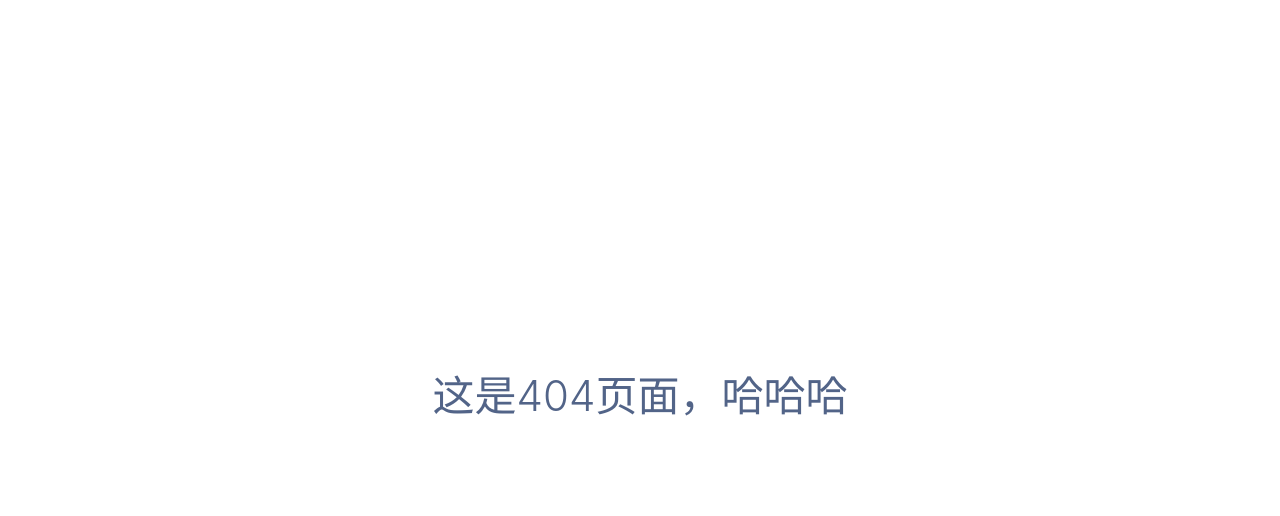
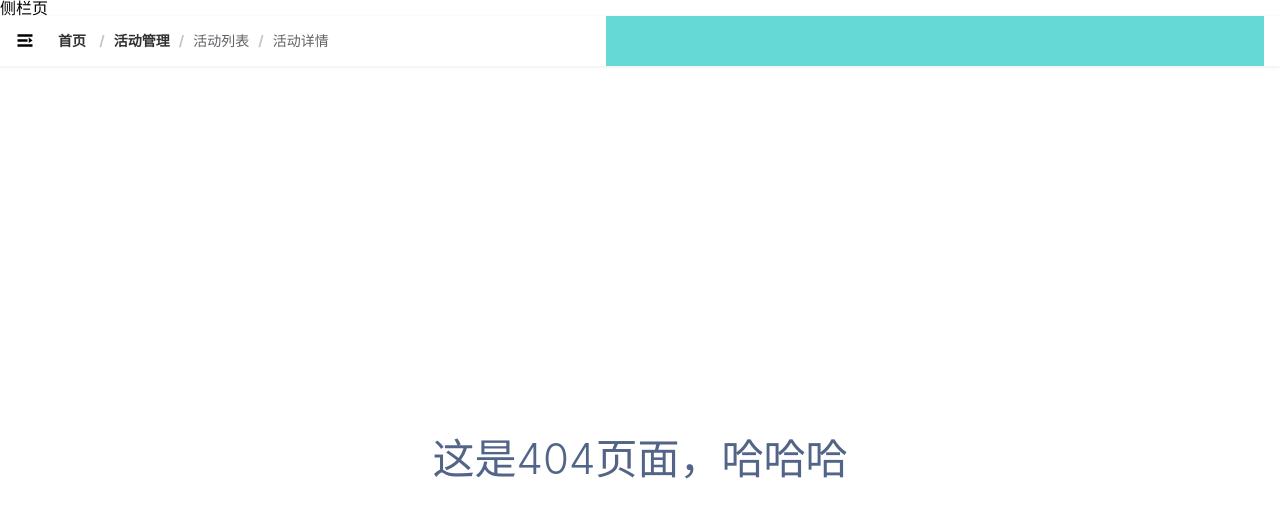
Before and after one commit to zptime/nuxt-admin-template, a Nuxt app: page /404 in a window 1280 px wide. Shown: the top 516 px of the page. Built offline with nearby package versions, Linux system fonts and the light colour scheme.

Commit message:
框架页

```diff
--- /dev/null
+++ b/components/common/Aside.vue
@@ -0,0 +1,15 @@
+<template>
+  <div>侧栏页</div>
+</template>
+
+<script>
+export default {
+  data () {
+    return {}
+  }
+}
+</script>
+
+<style scoped>
+
+</style>
--- /dev/null
+++ b/components/common/Breadcrumb.vue
@@ -0,0 +1,25 @@
+<template>
+  <el-breadcrumb class="app-breadcrumb" separator="/">
+    <el-breadcrumb-item :to="{ path: '/' }">
+      首页
+    </el-breadcrumb-item>
+    <el-breadcrumb-item><a href="/">活动管理</a></el-breadcrumb-item>
+    <el-breadcrumb-item>活动列表</el-breadcrumb-item>
+    <el-breadcrumb-item>活动详情</el-breadcrumb-item>
+  </el-breadcrumb>
+</template>
+
+<script>
+export default {
+  data () {
+    return {}
+  }
+}
+</script>
+
+<style scoped lang="scss">
+.app-breadcrumb{
+  margin: auto 8px;
+  font-size: 14px;
+}
+</style>
--- /dev/null
+++ b/components/common/Dropdown.vue
@@ -0,0 +1,44 @@
+<template>
+  <div class="right-menu">
+    <div class="avatar-wrapper">
+      <img src="/images/avatar.gif" class="user-avatar">
+      <i class="el-icon-caret-bottom" />
+    </div>
+    <el-dropdown trigger="click">
+      <span class="el-dropdown-link">
+        下拉菜单<i class="el-icon-arrow-down el-icon--right" />
+      </span>
+      <el-dropdown-menu slot="dropdown">
+        <el-dropdown-item icon="el-icon-plus">
+          黄金糕
+        </el-dropdown-item>
+        <el-dropdown-item icon="el-icon-circle-plus">
+          狮子头
+        </el-dropdown-item>
+        <el-dropdown-item icon="el-icon-circle-plus-outline">
+          螺蛳粉
+        </el-dropdown-item>
+        <el-dropdown-item icon="el-icon-check">
+          双皮奶
+        </el-dropdown-item>
+        <el-dropdown-item icon="el-icon-circle-check">
+          蚵仔煎
+        </el-dropdown-item>
+      </el-dropdown-menu>
+    </el-dropdown>
+  </div>
+</template>
+
+<script>
+export default {
+  data () {
+    return {}
+  }
+}
+</script>
+
+<style scoped lang="scss">
+.app-breadcrumb{
+  margin: auto 8px;
+}
+</style>
--- /dev/null
+++ b/components/common/Header.vue
@@ -0,0 +1,75 @@
+<template>
+  <div class="navbar">
+    <div class="fold-container" @click="toggleSideBar">
+      <i v-if="isActive" class="el-icon-s-unfold" />
+      <i v-else class="el-icon-s-fold" />
+    </div>
+    <Breadcrumb class="breadcrumb-container" />
+    <Dropdown class="dropdown-container" />
+  </div>
+</template>
+
+<script>
+import Breadcrumb from '~/components/common/Breadcrumb.vue'
+import Dropdown from '~/components/common/Dropdown.vue'
+export default {
+  components: {
+    Breadcrumb,
+    Dropdown
+  },
+  data () {
+    return {
+    }
+  },
+  computed: {
+    isActive () {
+      return this.$store.state.app.sidebar.opened
+    }
+  },
+  methods: {
+    toggleSideBar () {
+      this.$store.dispatch('app/toggleSideBar')
+    }
+  }
+}
+</script>
+
+<style scoped lang="scss">
+.navbar{
+  height: 50px;
+  overflow: hidden;
+  position: relative;
+  background: #fff;
+  box-shadow: 0 1px 4px rgba(0,21,41,.08);
+
+  .fold-container{
+    height: 100%;
+    width: 50px;
+    cursor: pointer;
+    float: left;
+    display: flex;
+    align-items: center;
+    justify-content: center;
+    transition: background .3s;
+    -webkit-tap-highlight-color:transparent;
+
+    &:hover {
+      background: rgba(0, 0, 0, .025)
+    }
+
+    i {
+      font-size: 20px;
+    }
+  }
+
+  .breadcrumb-container{
+    float: left;
+    line-height: 50px;
+  }
+
+  .dropdown-container{
+    float: right;
+  }
+}
+
+</style>
--- a/layouts/base.vue
+++ b/layouts/base.vue
@@ -6,8 +6,7 @@
 
 <style>
 html {
-  font-family: 'Source Sans Pro', -apple-system, BlinkMacSystemFont, 'Segoe UI',
-    Roboto, 'Helvetica Neue', Arial, sans-serif;
+  font-family: -apple-system, BlinkMacSystemFont, 'Helvetica Neue', Arial, sans-serif, 'PingFang SC', STHeiti,'Microsoft Yahei', Tahoma, Simsun;
   font-size: 16px;
   word-spacing: 1px;
   -ms-text-size-adjust: 100%;
@@ -15,6 +14,7 @@ html {
   -moz-osx-font-smoothing: grayscale;
   -webkit-font-smoothing: antialiased;
   box-sizing: border-box;
+  line-height: 1;
 }
 
 *,
--- a/layouts/default.vue
+++ b/layouts/default.vue
@@ -2,9 +2,11 @@
   <div :class="classObj" class="app-wrapper">
     <!-- <div v-if="device==='mobile' && sidebar.opened" class="drawer-bg" @click="handleClickOutside" /> -->
     <!-- <sidebar class="sidebar-container" /> -->
+    <Aside class="sidebar-container" />
     <div class="main-container">
       <div :class="{'fixed-header':fixedHeader}">
         <!-- <navbar /> -->
+        <Header />
       </div>
       <!-- <app-main /> -->
       <nuxt />
@@ -13,7 +15,13 @@
 </template>
 
 <script>
+import Header from '~/components/common/Header.vue'
+import Aside from '~/components/common/Aside.vue'
 export default {
+  components: {
+    Header,
+    Aside
+  },
   // mixins: [ResizeMixin],
   computed: {
     sidebar () {
```
Also changed, not shown: static/images/avatar.gif (added), 1 other file (tests, documents, lock files or other folders).
